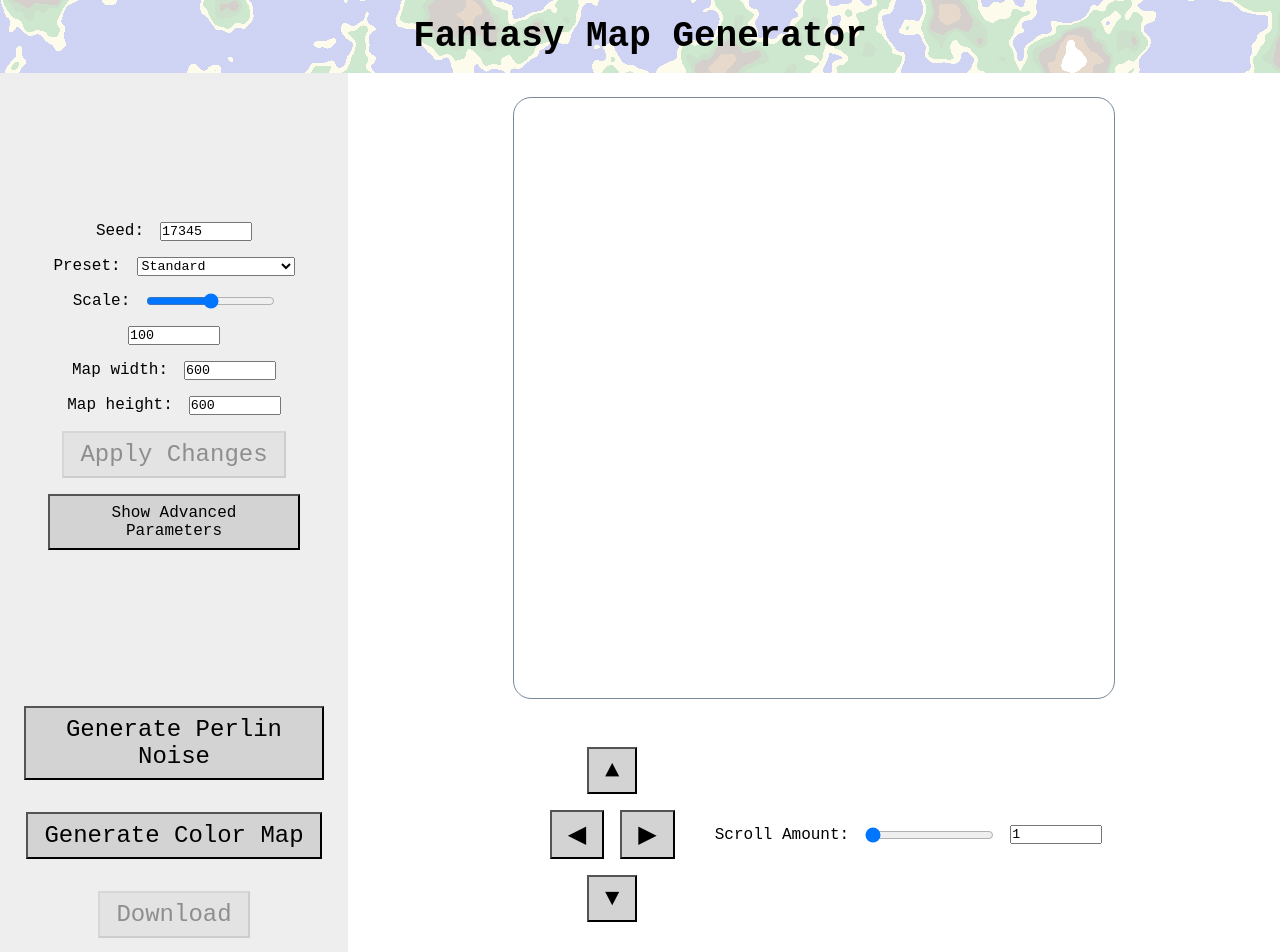
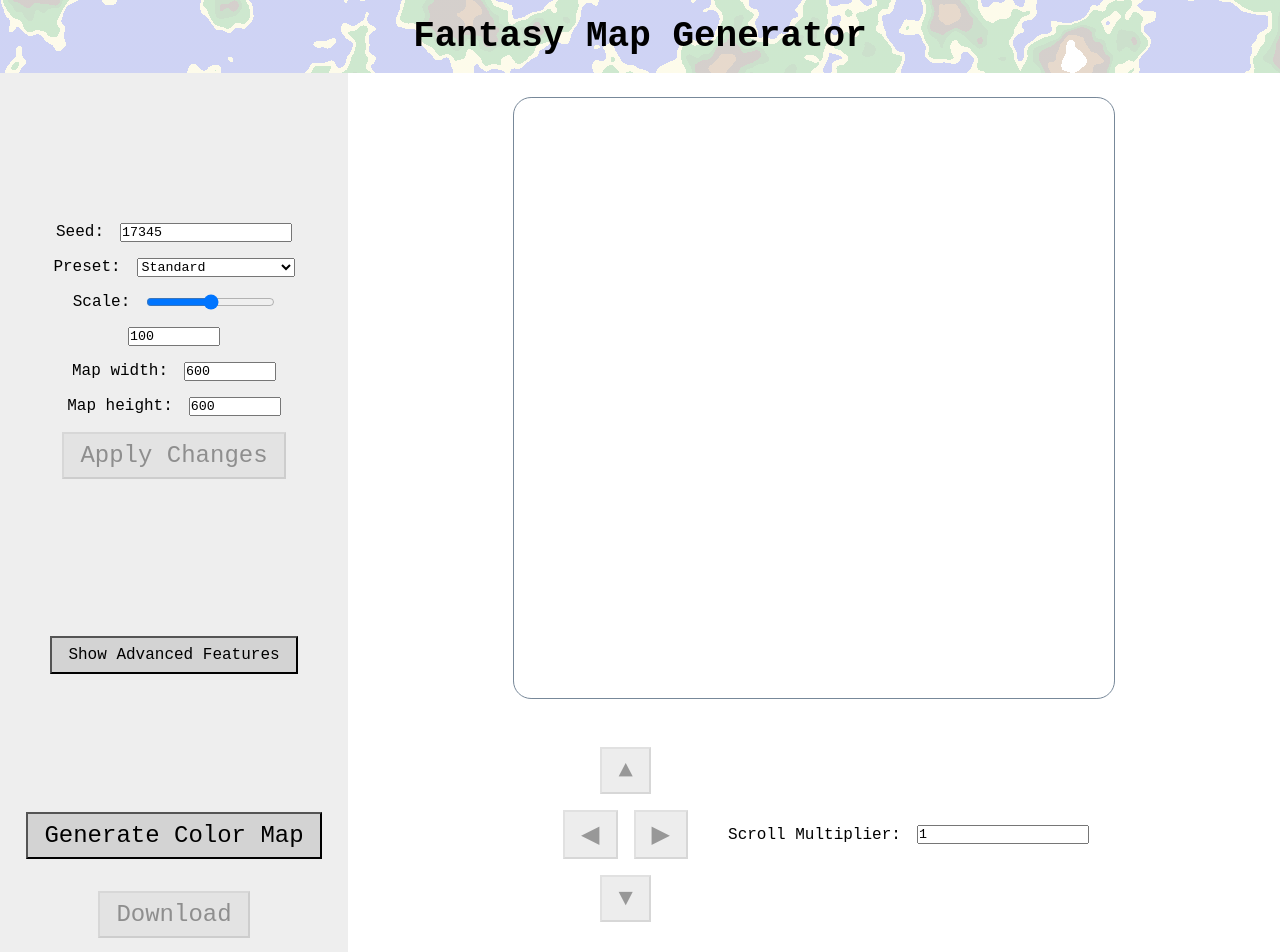
Before and after one commit to peytontucker/FanMapGen, a Vue app: page / in a window 1280 px wide. Shown: the top 952 px of the page. Built offline with nearby package versions, Linux system fonts and the light colour scheme.

Commit message:
fix noise height values changing on map scroll, fix offset affecting zoom, add scroll multiplier

```diff
--- a/src/App.vue
+++ b/src/App.vue
@@ -6,11 +6,15 @@
     <div class="content-container">
       <div class="generation-ui-container">
         <GenerationParameters
-          @updateParamValueEvent="updateNoiseParams"
+          :showAdvancedFeatures="showAdvancedFeatures"
+          @updateParamValueEvent="updateParamValue"
           @updateMapDimensionsEvent="updateMapDimensions"
           @emitPreset="updatePreset"
         />
-        <button @click="generatePerlinNoise">Generate Perlin Noise</button>
+        <button id="show-advanced-parameters-button" @click="toggleShowAdvancedFeatures">
+          {{ showAdvancedParameters ? 'Hide' : 'Show' }} Advanced Features
+        </button>
+        <button class="advanced-feature" @click="generatePerlinNoise">Generate Perlin Noise</button>
         <button @click="generateColorMap">Generate Color Map</button>
         <a :href="dataUrl" download="map">
           <button :disabled="!dataUrl">Download</button>
@@ -25,19 +29,18 @@
         ></canvas>
         <div class="scroll-container">
           <div class="scroll-buttons-container">
-            <button @click="() => changeVerticalOffset(-1.0)">▲</button>
+            <button :disabled="!dataUrl" @click="() => changeVerticalOffset(-1)">▲</button>
             <div>
-              <button @click="() => changeHorizontalOffset(-1.0)">◀</button>
-              <button @click="() => changeHorizontalOffset(1.0)">▶</button>
+              <button :disabled="!dataUrl" @click="() => changeHorizontalOffset(-1)">◀</button>
+              <button :disabled="!dataUrl" @click="() => changeHorizontalOffset(1)">▶</button>
             </div>
-            <button @click="() => changeVerticalOffset(1.0)">▼</button>
+            <button :disabled="!dataUrl" @click="() => changeVerticalOffset(1)">▼</button>
           </div>
-          <SliderParameter
-            name="Scroll Amount"
-            :initialValue="1"
-            :min="1"
-            :max="50"
-            @emitParameterValue="(newStep) => (offsetStep = newStep.value)"
+          <NumericParameter
+            name="Scroll Multiplier"
+            :initialValue="scrollMultiplier"
+            :min="0"
+            @emitParameterValue="(newValue) => (scrollMultiplier = newValue.value)"
           />
         </div>
       </div>
@@ -50,7 +53,7 @@
 import { createNoiseMap, drawPerlinNoise, drawColorMap } from '@/scripts/util.js'
 import { PRESETS } from './constants/terrainColorPresets'
 import GenerationParameters from './components/GenerationParameters.vue'
-import SliderParameter from './components/parameters/SliderParameter.vue'
+import NumericParameter from './components/parameters/NumericParameter.vue'
 
 export default {
   data() {
@@ -70,12 +73,14 @@ export default {
 
       offsetX: parseFloat(0.0),
       offsetY: parseFloat(0.0),
-      offsetStep: parseFloat(1.0)
+      offsetStep: 0.1,
+      scrollMultiplier: 1,
+      showAdvancedFeatures: false
     }
   },
   components: {
     GenerationParameters,
-    SliderParameter
+    NumericParameter
   },
   mounted() {
     this.canvasRef = this.$refs.canvasRef
@@ -113,18 +118,17 @@ export default {
     },
 
     changeHorizontalOffset(directionValue) {
-      this.offsetX += parseFloat(directionValue * this.offsetStep)
-      console.log(this.offsetX)
+      this.offsetX += directionValue * this.offsetStep * this.scrollMultiplier
       this.generateColorMap()
     },
     changeVerticalOffset(directionValue) {
-      this.offsetY += parseFloat(directionValue * this.offsetStep)
+      this.offsetY += directionValue * this.offsetStep * this.scrollMultiplier
       this.generateColorMap()
     },
     populateDataUrl() {
       this.dataUrl = this.canvasRef.toDataURL('image/png', 1)
     },
-    updateNoiseParams(updatedParameter) {
+    updateParamValue(updatedParameter) {
       this.generationParameters[updatedParameter.name.toLowerCase()] = updatedParameter.value
     },
     updateMapDimensions({ width, height }) {
@@ -132,6 +136,14 @@ export default {
     },
     updatePreset(preset) {
       this.generationParameters.preset = { ...preset }
+    },
+    toggleShowAdvancedFeatures() {
+      this.showAdvancedFeatures = !this.showAdvancedFeatures
+    }
+  },
+  computed: {
+    advancedFeatureVisibility() {
+      return this.showAdvancedFeatures ? 'visible' : 'hidden'
     }
   }
 }
@@ -234,4 +246,8 @@ button:disabled {
 .footer {
   background-color: slategray;
 }
+
+.advanced-feature {
+  visibility: v-bind(advancedFeatureVisibility);
+}
 </style>
--- a/src/components/GenerationParameters.vue
+++ b/src/components/GenerationParameters.vue
@@ -9,6 +9,7 @@
     />
     <SelectParameter
       v-for="parameter in filterParameters('select')"
+      :class="parameter.advanced ? 'advanced-feature' : ''"
       :key="parameter.name"
       :name="parameter.name"
       :initial-value="parameter.value"
@@ -61,9 +62,6 @@
         Apply Changes
       </button>
     </div>
-    <button id="show-advanced-parameters-button" @click="toggleShowAdvancedParameters">
-      {{ showAdvancedParameters ? 'Hide' : 'Show' }} Advanced Parameters
-    </button>
   </div>
 </template>
 
@@ -80,9 +78,11 @@ export default {
     NumericParameter,
     SelectParameter
   },
+  props: {
+    showAdvancedFeatures: Boolean
+  },
   data() {
     return {
-      showAdvancedParameters: false,
       newMapDimensions: { width: 600, height: 600, changed: false },
 
       parameters: [
@@ -114,13 +114,10 @@ export default {
   computed: {},
   methods: {
     filterParameters(type) {
-      if (this.showAdvancedParameters) {
+      if (this.showAdvancedFeatures) {
         return this.parameters.filter((parameter) => parameter.type === type)
       } else
         return this.parameters.filter((parameter) => parameter.type === type && !parameter.advanced)
-    },
-    toggleShowAdvancedParameters() {
-      this.showAdvancedParameters = !this.showAdvancedParameters
     },
     emitMapDimensionsAndToggleChanged() {
       this.newMapDimensions.changed = false
--- a/src/components/parameters/NumericParameter.vue
+++ b/src/components/parameters/NumericParameter.vue
@@ -5,7 +5,11 @@
       v-model.number="value"
       :id="'perlin-noise-' + name.toLowerCase()"
       size="10"
+      :min="min"
+      :max="max"
+      :step="step || 1"
       inputmode="numeric"
+      type="number"
       @input="emitParamValue"
     />
   </div>
@@ -16,7 +20,10 @@ export default {
   name: 'NumericParameter',
   props: {
     name: String,
-    initialValue: Number
+    initialValue: Number,
+    min: Number,
+    max: Number,
+    step: Number
   },
   data() {
     return {
--- a/src/scripts/util.js
+++ b/src/scripts/util.js
@@ -1,5 +1,9 @@
 /* eslint-disable no-unused-vars */
 import { perlin2, seed } from './perlin.js'
+
+let max = -Infinity
+let min = Infinity
+let currentSeed
 
 //Random Noise code from Don Park via https://gist.github.com/donpark/1796361
 export function drawRandomNoise(canvas, xOrigin, yOrigin, width, height, alpha) {
@@ -48,6 +52,12 @@ export function createNoiseMap(
   //apply the given seed to the seed function
   seed(seedValue)
 
+  if (currentSeed !== seedValue) {
+    max = -Infinity
+    min = Infinity
+    currentSeed = seedValue
+  }
+
   //generate noise map
   for (let y = 0; y < mapHeight; y++) {
     for (let x = 0; x < mapWidth; x++) {
@@ -58,8 +68,8 @@ export function createNoiseMap(
       //for each octave, generate a perlin noise value and add it to total
       //noiseHeight at that point
       for (let i = 0; i < octaves; i++) {
-        const sampleX = ((x - mapWidth / 2 + offsetX) / scale) * frequency
-        const sampleY = ((y - mapHeight / 2 + offsetY) / scale) * frequency
+        const sampleX = ((x - mapWidth / 2) / scale + offsetX) * frequency
+        const sampleY = ((y - mapHeight / 2) / scale + offsetY) * frequency
 
         const perlinValue = perlin2(sampleX, sampleY)
         noiseHeight += perlinValue * amplitude
@@ -72,9 +82,8 @@ export function createNoiseMap(
   }
 
   //find max and min values in noise map
-  let min = Infinity
-  let max = -Infinity
 
+  if (max === -Infinity && min === Infinity) {
     for (let y = 0; y < mapHeight; y++) {
       for (let x = 0; x < mapWidth; x++) {
         const val = noiseMap[x][y]
@@ -86,9 +95,12 @@ export function createNoiseMap(
         }
       }
     }
+  }
+
+  console.log(`min: ${min}, max: ${max}`)
 
   //normalize values in map to be between 0 and 1.
-  return noiseMap.map((row) => row.map((val) => (val - min) / (max - min)))
+  return noiseMap.map((row) => row.map((val) => invlerp(min, max, val)))
 }
 
 export function drawPerlinNoise(canvas, noiseMap) {
@@ -137,3 +149,7 @@ export function drawColorMap(canvas, noiseMap, terrainColorMap) {
 
   canvasContext.putImageData(image, 0, 0)
 }
+
+//Two functions from Trys Mudford
+const clamp = (a, min = 0, max = 1) => Math.min(max, Math.max(min, a))
+const invlerp = (x, y, a) => clamp((a - x) / (y - x))
```
Also changed, not shown: 1 other file (tests, documents, lock files or other folders). Lines whose indentation alone changed are shown as unchanged.
